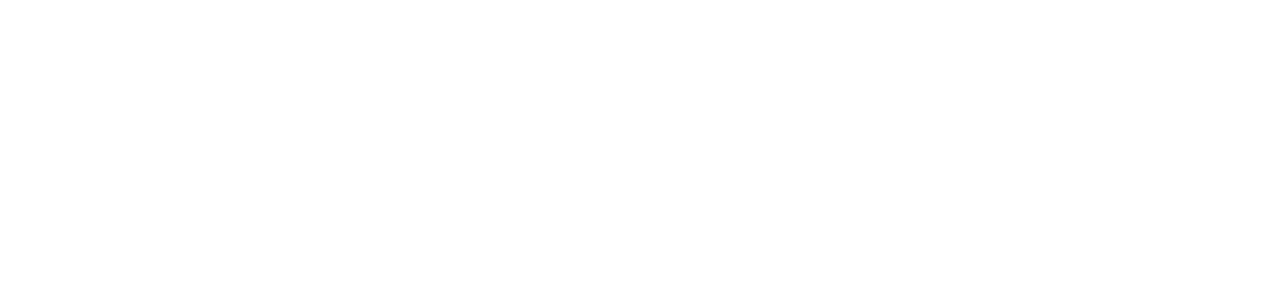
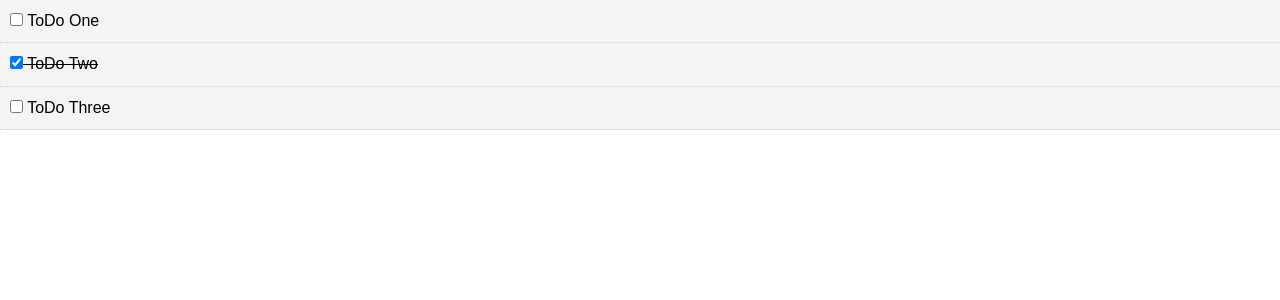
Before and after one commit to shorifulislam00/todolist, a Vue app: page / in a window 1280 px wide. Shown: the top 300 px of the page. Built offline with nearby package versions, Linux system fonts and the light colour scheme.

Commit message:
show items and design and checked unchecked with change method

```diff
--- a/src/App.vue
+++ b/src/App.vue
@@ -1,14 +1,16 @@
 <template>
   <div id="app">
-
+    <Todos :todos="todos" />
   </div>
 </template>
 
 <script>
+import Todos from "./components/Todos.vue";
 
 export default {
   name: 'App',
   components: {
+    Todos
   },
   data (){
     return {
--- /dev/null
+++ b/src/components/TodoItem.vue
@@ -0,0 +1,40 @@
+<template>
+    <div class="todo-item" :class="{'is-complete':todo.completed}">
+        <p>
+            <input type="checkbox" @change="markComplete" :checked="todo.completed">
+            {{ todo.title }}
+        </p>
+    </div>
+</template>
+
+<script>
+    export default {
+        name: "todoItem",
+        props: ["todo"],
+        methods: {
+            markComplete (){
+                this.todo.completed = !this.todo.completed;
+            }
+        }
+    }
+</script>
+
+<style scoped>
+    .todo-item {
+        background: #f4f4f4;
+        padding: 10px;
+        border-bottom: 1px #ccc dotted;
+    }
+    .is-complete {
+        text-decoration: line-through;
+    }
+    .del {
+        background: #ff0000;
+        color: #fff;
+        border: none;
+        padding: 5px 9px;
+        border-radius: 50%;
+        cursor: pointer;
+        float: right;
+    }
+</style>
--- /dev/null
+++ b/src/components/Todos.vue
@@ -0,0 +1,28 @@
+<template>
+    <div>
+        <div :key="todo.id" v-for="todo in todos">
+            <TodoItem :todo="todo" />
+        </div>
+    </div>
+</template>
+
+<script>
+import TodoItem from './TodoItem';
+
+export default {
+    name: "todos",
+    components: {
+        TodoItem
+    },
+    props: {
+        todos: {
+            type: Array,
+            require: true
+        }
+    }
+}
+</script>
+
+<style scoped>
+
+</style>
```
